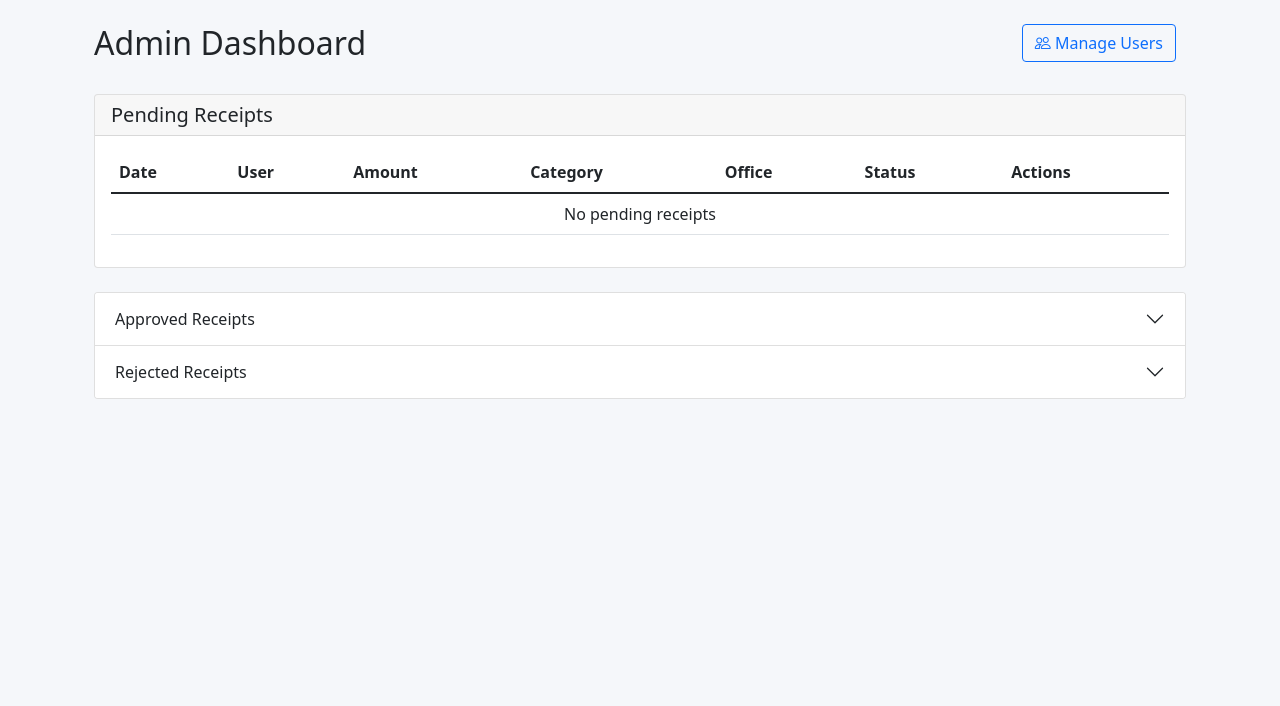
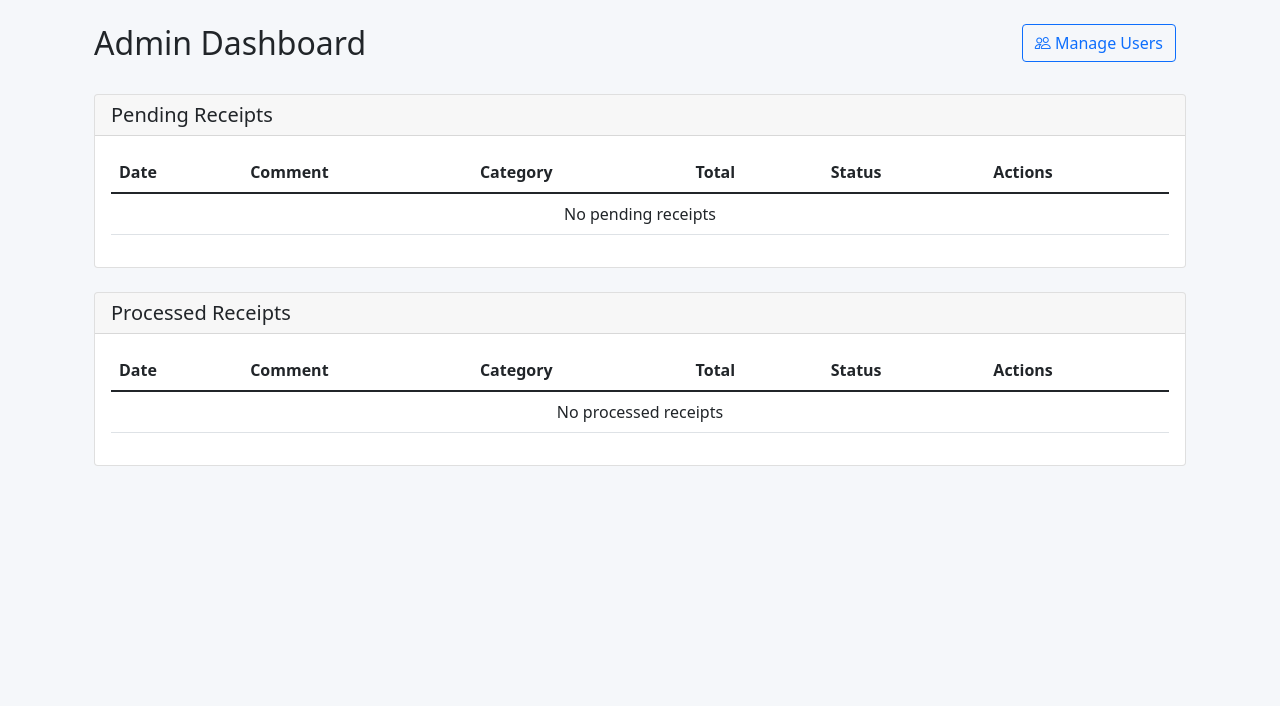
Before and after one commit to ThomasKLA10/expense-app, a Flask app: template app/templates/admin/admin_dashboard.html in a window 1280 px wide. Shown: the top 706 px of the page. Run offline with Flask 3, Linux system fonts and the light colour scheme; the template is opened without the code that fills it: values that come from a table or form of the project are taken from there, others are empty; some libraries are stand-ins or nearby versions.

Commit message:
Update admin dashboard: standardize table layout and add pagination

```diff
--- a/app/templates/admin/admin_dashboard.html
+++ b/app/templates/admin/admin_dashboard.html
@@ -13,7 +13,7 @@
         </div>
     </div>
 
-    <!-- Pending Receipts Section -->
+    <!-- Pending Receipts -->
     <div class="card mb-4">
         <div class="card-header">
             <h5 class="mb-0">Pending Receipts</h5>
@@ -24,22 +24,21 @@
                     <thead>
                         <tr>
                             <th>Date</th>
-                            <th>User</th>
-                            <th>Amount</th>
+                            <th>Comment</th>
                             <th>Category</th>
-                            <th>Office</th>
+                            <th>Total</th>
                             <th>Status</th>
                             <th>Actions</th>
                         </tr>
                     </thead>
                     <tbody>
-                        {% for receipt in receipts if receipt.status == 'pending' %}
+                        {% if pending_receipts.items %}
+                            {% for receipt in pending_receipts.items %}
                             <tr>
                                 <td>{{ receipt.date_submitted.strftime('%d.%m.%Y') }}</td>
-                            <td>{{ receipt.user.name }}</td>
-                            <td>{{ receipt.currency }} {{ "%.2f"|format(receipt.amount) }}</td>
-                            <td>{{ receipt.category }}</td>
-                            <td>{{ receipt.office }}</td>
+                                <td>{{ receipt.comment|default('None')|title }}</td>
+                                <td>{{ receipt.category|title }}</td>
+                                <td>{{ "%.2f"|format(receipt.amount) }} {{ receipt.currency }}</td>
                                 <td>
                                     <span class="badge bg-warning">{{ receipt.status }}</span>
                                 </td>
@@ -48,117 +47,97 @@
                                        class="btn btn-sm btn-primary">Review</a>
                                 </td>
                             </tr>
+                            {% endfor %}
                         {% else %}
                             <tr>
-                            <td colspan="7" class="text-center">No pending receipts</td>
+                                <td colspan="6" class="text-center">No pending receipts</td>
                             </tr>
-                        {% endfor %}
+                        {% endif %}
                     </tbody>
                 </table>
             </div>
+
+            {% if pending_receipts.pages > 1 %}
+            <div class="d-flex justify-content-center mt-3">
+                <nav>
+                    <ul class="pagination">
+                        {% for page in range(1, pending_receipts.pages + 1) %}
+                        <li class="page-item {% if page == pending_receipts.page %}active{% endif %}">
+                            <a class="page-link" href="{{ url_for('admin_dashboard', page_pending=page, page_processed=request.args.get('page_processed', 1)) }}">
+                                {{ page }}
+                            </a>
+                        </li>
+                        {% endfor %}
+                    </ul>
+                </nav>
+            </div>
+            {% endif %}
         </div>
     </div>
 
-    <!-- Archived Receipts Accordion -->
-    <div class="accordion" id="archivedReceipts">
-        <!-- Approved Receipts -->
-        <div class="accordion-item">
-            <h2 class="accordion-header">
-                <button class="accordion-button collapsed" type="button" data-bs-toggle="collapse" data-bs-target="#approvedReceipts">
-                    Approved Receipts
-                </button>
-            </h2>
-            <div id="approvedReceipts" class="accordion-collapse collapse" data-bs-parent="#archivedReceipts">
-                <div class="accordion-body">
+    <!-- Processed Receipts -->
+    <div class="card mb-4">
+        <div class="card-header">
+            <h5 class="mb-0">Processed Receipts</h5>
+        </div>
+        <div class="card-body">
             <div class="table-responsive">
                 <table class="table">
                     <thead>
                         <tr>
                             <th>Date</th>
-                                    <th>User</th>
-                                    <th>Amount</th>
+                            <th>Comment</th>
                             <th>Category</th>
-                                    <th>Office</th>
+                            <th>Total</th>
                             <th>Status</th>
                             <th>Actions</th>
                         </tr>
                     </thead>
                     <tbody>
-                                {% for receipt in receipts if receipt.status == 'approved' %}
+                        {% if processed_receipts.items %}
+                            {% for receipt in processed_receipts.items %}
                             <tr>
                                 <td>{{ receipt.date_submitted.strftime('%d.%m.%Y') }}</td>
-                                    <td>{{ receipt.user.name }}</td>
-                                    <td>{{ receipt.currency }} {{ "%.2f"|format(receipt.amount) }}</td>
-                                    <td>{{ receipt.category }}</td>
-                                    <td>{{ receipt.office }}</td>
+                                <td>{{ receipt.comment|default('None')|title }}</td>
+                                <td>{{ receipt.category|title }}</td>
+                                <td>{{ "%.2f"|format(receipt.amount) }} {{ receipt.currency }}</td>
                                 <td>
+                                    {% if receipt.status == 'approved' %}
                                         <span class="badge bg-success">{{ receipt.status }}</span>
+                                    {% else %}
+                                        <span class="badge bg-danger">{{ receipt.status }}</span>
+                                    {% endif %}
                                 </td>
                                 <td>
                                     <a href="{{ url_for('admin_receipt_review', id=receipt.id) }}"
                                        class="btn btn-sm btn-primary">Review</a>
                                 </td>
                             </tr>
+                            {% endfor %}
                         {% else %}
                             <tr>
-                                    <td colspan="7" class="text-center">No approved receipts</td>
+                                <td colspan="6" class="text-center">No processed receipts</td>
                             </tr>
-                                {% endfor %}
+                        {% endif %}
                     </tbody>
                 </table>
             </div>
+
+            {% if processed_receipts.pages > 1 %}
+            <div class="d-flex justify-content-center mt-3">
+                <nav>
+                    <ul class="pagination">
+                        {% for page in range(1, processed_receipts.pages + 1) %}
+                        <li class="page-item {% if page == processed_receipts.page %}active{% endif %}">
+                            <a class="page-link" href="{{ url_for('admin_dashboard', page_processed=page, page_pending=request.args.get('page_pending', 1)) }}">
+                                {{ page }}
+                            </a>
+                        </li>
+                        {% endfor %}
+                    </ul>
+                </nav>
             </div>
-            </div>
-        </div>
-
-        <!-- Rejected Receipts -->
-        <div class="accordion-item">
-            <h2 class="accordion-header">
-                <button class="accordion-button collapsed" type="button" data-bs-toggle="collapse" data-bs-target="#rejectedReceipts">
-                    Rejected Receipts
-                </button>
-            </h2>
-            <div id="rejectedReceipts" class="accordion-collapse collapse" data-bs-parent="#archivedReceipts">
-                <div class="accordion-body">
-                    <div class="table-responsive">
-                        <table class="table">
-                            <thead>
-                                <tr>
-                                    <th>Date</th>
-                                    <th>User</th>
-                                    <th>Amount</th>
-                                    <th>Category</th>
-                                    <th>Office</th>
-                                    <th>Status</th>
-                                    <th>Actions</th>
-                                </tr>
-                            </thead>
-                            <tbody>
-                                {% for receipt in receipts if receipt.status == 'rejected' %}
-                                <tr>
-                                    <td>{{ receipt.date_submitted.strftime('%d.%m.%Y') }}</td>
-                                    <td>{{ receipt.user.name }}</td>
-                                    <td>{{ receipt.currency }} {{ "%.2f"|format(receipt.amount) }}</td>
-                                    <td>{{ receipt.category }}</td>
-                                    <td>{{ receipt.office }}</td>
-                                    <td>
-                                        <span class="badge bg-danger">{{ receipt.status }}</span>
-                                    </td>
-                                    <td>
-                                        <a href="{{ url_for('admin_receipt_review', id=receipt.id) }}"
-                                           class="btn btn-sm btn-primary">Review</a>
-                                    </td>
-                                </tr>
-                                {% else %}
-                                <tr>
-                                    <td colspan="7" class="text-center">No rejected receipts</td>
-                                </tr>
-                                {% endfor %}
-                            </tbody>
-                        </table>
-                    </div>
-                </div>
-            </div>
+            {% endif %}
         </div>
     </div>
 </div>
```
Also changed, not shown: app/__init__.py (+25 -2 lines). Lines whose indentation alone changed are shown as unchanged.
